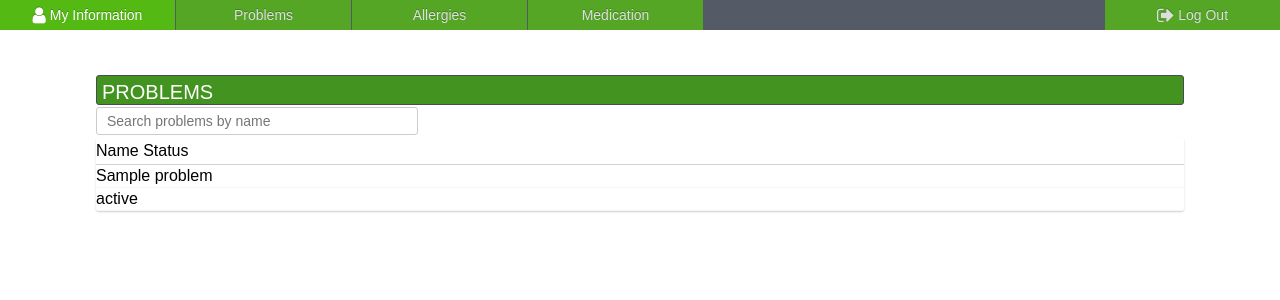
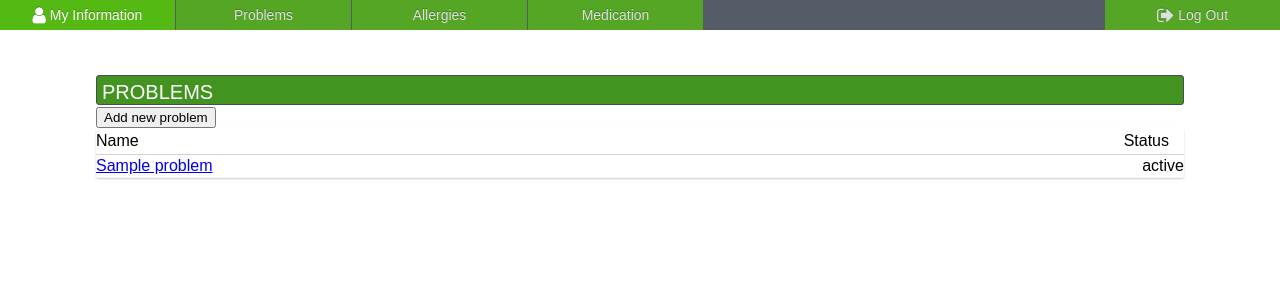
Before and after one commit to eashmore/drchrono-hackathon, a Django app: template patients_app/templates/patients_app/problems/problem_index.html in a window 1280 px wide. Shown: the top 300 px of the page. Run offline with Django 3.2, Linux system fonts and the light colour scheme; the template is opened without the code that fills it: values that come from a table or form of the project are taken from there, others are empty; a user stored in the database is signed in; tables that the repository leaves empty hold one stand-in row (values such as "Sample post"); parts of the project's set-up code (start-up, migrations or seed data) failed here and were passed over; some libraries are stand-ins or nearby versions.

Commit message:
patient can update problems

```diff
--- a/patients_app/forms.py
+++ b/patients_app/forms.py
@@ -13,7 +13,7 @@ class ProblemForm(forms.ModelForm):
 
     class Meta:
         model = Problem
-        exclude = ['patient']
+        fields = ['status', 'notes']
 
 class MedicationForm(forms.ModelForm):
 
--- a/patients_app/static/js/app.js
+++ b/patients_app/static/js/app.js
@@ -1,51 +1,45 @@
-function listenForPatientUpdate() {
-  $('#update-patient-btn').click(updatePatient);
+function listenForProblemUpdate() {
+  $('#save-problem-btn').click(handleProblem);
 }
 
-function updatePatient(e) {
+function handleProblem(e) {
   e.preventDefault();
   var saveButton = e.currentTarget;
   saveButton.disabled = true;
-  var $form = $('#patient-update-form');
-  var token = getToken($form.data('user'), $form.data('patient'));
+  var $form = $('#problem-form');
+  if ($form.attr("method") === 'PATCH') {
+    updateProblem($form, saveButton);
+  } else {
+    createProblem($form, saveButton);
+  }
 }
 
-function getToken(user_id, patient_id) {
+function updateProblem($form, button) {
+  data = $form.serialize();
+  problemId = $form.data('problem');
   $.ajax({
-    url: '/api/doctor/' + user_id + '/',
-    type: 'GET',
-    dataType: 'json',
-    success: function(data) {
-      var token = data.fields.token;
-      // updateLocalPatient(token, $form);
-      updateDrchornoPatient(token, patient_id);
+    url: '/api/problem/' + problemId + '/',
+    type: 'PATCH',
+    data: data,
+    beforeSend: function(xhr) {
+      xhr.setRequestHeader("X-CSRFToken", getCookie('csrftoken'));
+    },
+    success: function() {
+      button.disabled = false;
     }
   });
 }
 
-function updateDrchornoPatient(token, patient_id) {
+function createProblem($form, button) {
+  data = $form.serialize();
   $.ajax({
-    // xhrFields: {
-    //   withCredentials: true
-    // },
-    // crossSite: true,
-    url: 'https://drchrono.com/api/' + patient_id + '/',
-    type: 'PATCH',
-    contentType: 'application/json',
-    // headers: {'Authorization': 'Bearer ' + token,
-    // 'Access-Control-Allow-Origin': 'https://drchrono.com/'},
-    // headers: {'Access-Control-Allow-Origin': '*',
-    //   'Access-Control-Allow-Methods': 'PATCH',
-      // 'Content-Type': 'application/json'},
-    beforeSend: function(xhr) {
-      xhr.setRequestHeader('Authorization', 'Bearer ' + token);
-    //   xhr.setRequestHeader('Access-Control-Allow-Origin', '*');
-    //   xhr.setRequestHeader('Content-Type', 'application/json');
-    //   xhr.setRequestHeader('Access-Control-Allow-Methods', 'PATCH');
-    },
-    success: function(data) {
-      debugger;
-    }
+    url: '/api/problems/',
+    type: 'POST',
+    data: data,
+    header: {"X-CSRFToken": getCookie('csrftoken')},
+    // success: function() {
+    //   saveButton.disabled = false;
+    // }
   });
 }
 
@@ -67,5 +61,5 @@ function getCookie(name) {
 }
 
 (function() {
-  // listenForPatientUpdate();
+  listenForProblemUpdate();
 })();
--- a/patients_app/static/style/style.css
+++ b/patients_app/static/style/style.css
@@ -46,16 +46,6 @@ body {
 
 /*clinical lists*/
 
-#search-bar {
-  width: 300px;
-  height: 20px;
-  font-size: 14px;
-  margin-bottom: 3px;
-  border-radius: 3px;
-  border: 1px solid #ccc;
-  padding: 3px 10px;
-}
-
 #clinical-table {
   padding-top: 5px;
   border-radius: 3px;
@@ -96,6 +86,10 @@ body {
 .clinical-col {
   display:inline-block;
   word-wrap: break-word;
+}
+
+.status-col {
+  float: right;
 }
 
 /*nav*/
--- a/patients_app/templates/patients_app/base.html
+++ b/patients_app/templates/patients_app/base.html
@@ -8,11 +8,9 @@
     <link rel="stylesheet" href="https://maxcdn.bootstrapcdn.com/font-awesome/4.5.0/css/font-awesome.min.css">
   </head>
   <body>
-    <div id="nav">
-      {% if request.user.doctor.current_patient_id %}
-        {% include 'patients_app/include/_nav.html' %}
-      {% endif %}
-    </div>
+    {% if request.user.doctor.current_patient_id %}
+      {% include 'patients_app/include/_nav.html' %}
+    {% endif %}
     <div id="main">
       {% if messages %}
         <ul class="messages">
--- a/patients_app/templates/patients_app/include/_nav.html
+++ b/patients_app/templates/patients_app/include/_nav.html
@@ -1,4 +1,5 @@
 {% load staticfiles %}
+<div id="nav">
   <div id="nav-left">
     <div id="nav-patients" class="nav-link nav-link-left">
       <a href="{% url 'patients_app:patient_edit' %}">
@@ -36,3 +37,4 @@
       </a>
     </div>
   </div>
+</div>
--- a/patients_app/templates/patients_app/problems/problem_index.html
+++ b/patients_app/templates/patients_app/problems/problem_index.html
@@ -4,13 +4,11 @@
 <div id="clinical-table" class="bold">
   PROBLEMS
 </div>
-<input id="search-bar" type="text" name="search-query" value=""
-  placeholder="Search problems by name"
->
+<button type="button" name="button">Add new problem</button>
 
 <div id="clinical-table-head" class="table-content bold">
   <div class="clinical-col">Name</div>
-  <div class="clinical-col">Status</div>
+  <div class="clinical-col status-col ">Status</div>
 </div>
 <div id="clinical-list" class="table-content">
   {% include 'patients_app/problems/problem_list.html' %}
--- a/patients_app/templates/patients_app/problems/problem_list.html
+++ b/patients_app/templates/patients_app/problems/problem_list.html
@@ -1,7 +1,10 @@
 {% for problem in problems %}
   <div class="clinical-item" data-problem="{{problem.id}}">
-    <div class="clinical-col">{{ problem.name }}</div>
-  </div><div class="clinical-item" data-problem="{{problem.id}}">
-    <div class="clinical-col">{{ problem.status }}</div>
+    <div class="clinical-col">
+      <a href="{% url 'patients_app:problem_edit' problem.id %}">
+        {{ problem.name }}
+      </a>
+    </div>
+    <div class="clinical-col status-col">{{ problem.status }}</div>
   </div>
 {% endfor %}
--- a/patients_app/urls.py
+++ b/patients_app/urls.py
@@ -8,16 +8,26 @@ app_name = 'patients_app'
 urlpatterns = [
     url(r'^accounts/login/$', views.login_view, name='login'),
     url(r'^accounts/oauth/$', views.oauth_view, name='oauth'),
-    url(r'^accounts/logout/$', login_required(views.logout_view), name='logout'),
+    url(r'^accounts/logout/$', login_required(views.logout_view),
+        name='logout'),
     url(r'^$', login_required(views.home_view), name='home'),
     url(r'^patient/$', login_required(views.patient_view), name='patient_edit'),
-    url(r'^patient/logout$', login_required(views.patient_logout), name='patient_logout'),
-    url(r'^patient/problems$', login_required(views.problems_view), name='problem_list'),
+    url(r'^patient/logout/$', login_required(views.patient_logout),
+        name='patient_logout'),
+    url(r'^patient/problems/$', login_required(views.problems_view),
+        name='problem_list'),
+    url(r'^patient/problem/(?P<pk>[0-9]+)/$',
+        login_required(views.problem_view), name='problem_edit'),
 
 
     url(r'^patient/(?P<pk>[0-9]+)/$', login_required(views.PatientView.as_view()),
         name='patient'),
 
+    url(r'^api/problems/$', login_required(views.Problem_Index_View.as_view()),
+        name='problem_index'),
+    url(r'^api/problem/(?P<pk>[0-9]+)/$', login_required(views.ProblemView.as_view()),
+        name='problem'),
+
     # url(r'^api/doctor/(?P<pk>[0-9]+)/$', login_required(views.DoctorView.as_view()),
     #     name='doctor'),
 ]
```
Also changed, not shown: patients_app/templates/patients_app/problems/problem_form.html (added, +39 -0 lines), patients_app/views.py (+57 -2 lines). Lines whose indentation alone changed are shown as unchanged.
